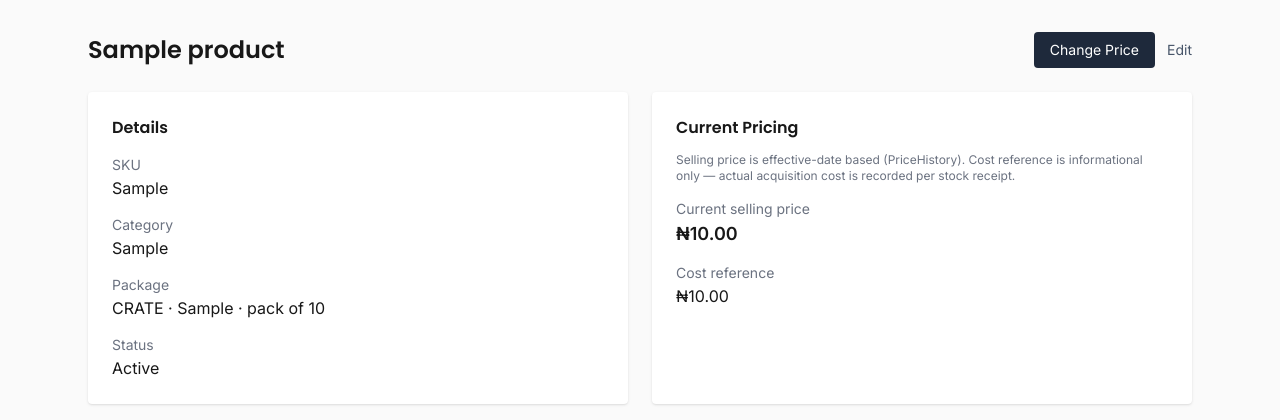
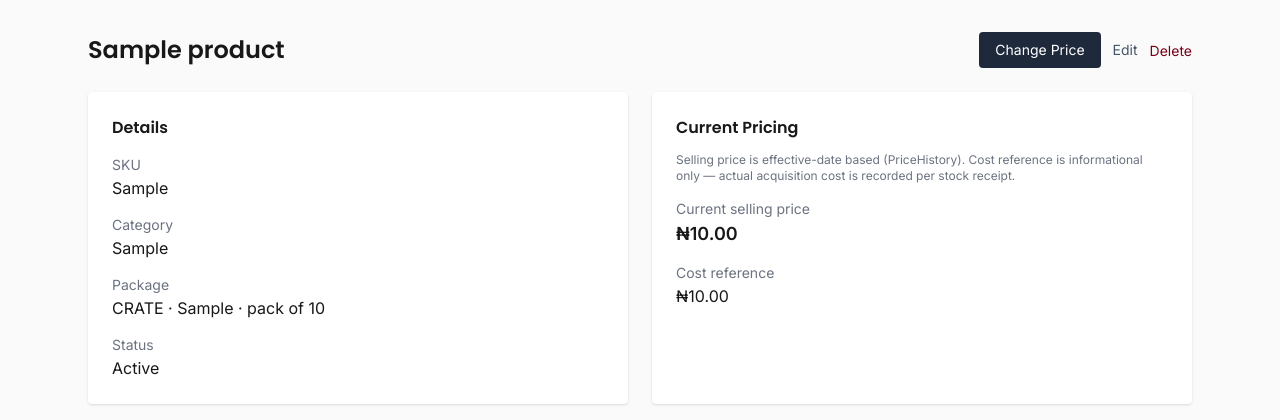
Before and after one commit to 1Noobee/DepotFlow, a Django app: page /inventory/products/1/ in a window 1280 px wide. Shown: the part 64-484 px from the top of the page. Run offline with Django 5.2, Linux system fonts and the light colour scheme; a user stored in the database is signed in; tables that the repository leaves empty hold one stand-in row (values such as "Sample post"); some libraries are stand-ins or nearby versions.

Commit message:
product_delete feature

```diff
--- a/finance/templates/finance/expense_list.html
+++ b/finance/templates/finance/expense_list.html
@@ -4,9 +4,9 @@
 <div class="flex items-center justify-between mb-6">
     <h1 class="text-2xl font-semibold">Expenses</h1>
     <div class="flex items-center gap-3">
-        <a href="{% url 'finance:supplier_payment_list' %}" class="text-sm text-slate-600 hover:underline">Supplier Payments</a>
+        <!-- <a href="{% url 'finance:supplier_payment_list' %}" class="text-sm text-slate-600 hover:underline">Supplier Payments</a>
         <a href="{% url 'finance:supplier_rebate_list' %}" class="text-sm text-slate-600 hover:underline">Supplier Rebates</a>
-        <a href="{% url 'finance:ledger_list' %}" class="text-sm text-slate-600 hover:underline">Business Ledger</a>
+        <a href="{% url 'finance:ledger_list' %}" class="text-sm text-slate-600 hover:underline">Business Ledger</a> -->
         <a href="{% url 'finance:expense_create' %}" class="bg-slate-800 text-white px-4 py-2 rounded text-sm hover:bg-slate-700">
             New Expense
         </a>
--- a/inventory/templates/inventory/product_detail.html
+++ b/inventory/templates/inventory/product_detail.html
@@ -10,6 +10,11 @@
         </a>
         {% endif %}
         <a href="{% url 'inventory:product_update' product.pk %}" class="text-sm text-slate-600 hover:underline">Edit</a>
+        <form method="post" action="{% url 'inventory:product_delete' product.pk %}"
+              onsubmit="return confirm('Delete {{ product.name|escapejs }}? This only works if it has no stock receipts, loads, sales, or returns recorded against it.');">
+            {% csrf_token %}
+            <button type="submit" class="text-sm text-depot-brick hover:underline">Delete</button>
+        </form>
     </div>
 </div>
 
--- a/inventory/urls.py
+++ b/inventory/urls.py
@@ -10,6 +10,7 @@ urlpatterns = [
     path("products/new/", views.product_create, name="product_create"),
     path("products/<int:pk>/", views.product_detail, name="product_detail"),
     path("products/<int:pk>/edit/", views.product_update, name="product_update"),
+    path("products/<int:pk>/delete/", views.product_delete, name="product_delete"),
     path("products/<int:pk>/change-price/", views.change_price, name="change_price"),
 
     path("suppliers/", views.supplier_list, name="supplier_list"),
--- a/inventory/views.py
+++ b/inventory/views.py
@@ -1,5 +1,6 @@
 from django.contrib import messages
 from django.contrib.auth.decorators import login_required
+from django.db.models import ProtectedError
 from django.http import JsonResponse
 from django.shortcuts import render, redirect, get_object_or_404
 
@@ -120,6 +121,42 @@ def product_update(request, pk):
         form = ProductForm(instance=product)
 
     return render(request, "inventory/product_form.html", {"form": form, "title": "Edit Product"})
+
+
+@login_required
+def product_delete(request, pk):
+    """
+    Hard-deletes a product if nothing actually references it yet.
+    Every real transactional link to Product (inventory transactions,
+    sale items, vehicle load items, vehicle return items, stock
+    receipt items) is on_delete=PROTECT, so this simply fails with a
+    clear explanation for any product that's ever actually moved —
+    at that point it's business history, not a mistake to erase, and
+    the existing is_active toggle on the edit form is the right way
+    to retire it instead.
+    """
+
+    product = get_object_or_404(Product, pk=pk)
+
+    if not _can_manage_inventory(request.user):
+        messages.error(request, "You do not have permission to delete products.")
+        return redirect("inventory:product_detail", pk=pk)
+
+    if request.method == "POST":
+        try:
+            product.delete()
+            messages.success(request, "Product deleted.")
+            return redirect("inventory:product_list")
+        except ProtectedError:
+            messages.error(
+                request,
+                f"'{product.name}' can't be deleted — it already has stock "
+                "receipts, loads, sales, or returns recorded against it, and "
+                "deleting it would break that history. Edit it and turn off "
+                "\"Is active\" instead to retire it from use."
+            )
+
+    return redirect("inventory:product_detail", pk=pk)
 
 
 @login_required
--- a/sales/templates/sales/sale_list.html
+++ b/sales/templates/sales/sale_list.html
@@ -3,7 +3,7 @@
 {% block content %}
 <div class="flex items-center justify-between mb-6">
     <h1 class="text-2xl font-semibold">Sales</h1>
-    <a href="{% url 'sales:customer_list' %}" class="text-sm text-slate-600 hover:underline">Customers</a>
+    <!-- <a href="{% url 'sales:customer_list' %}" class="text-sm text-slate-600 hover:underline">Customers</a> -->
 </div>
 
 <div class="bg-white rounded shadow divide-y">
```
Also changed, not shown: inventory/templates/inventory/product_list.html (+10 -3 lines).
